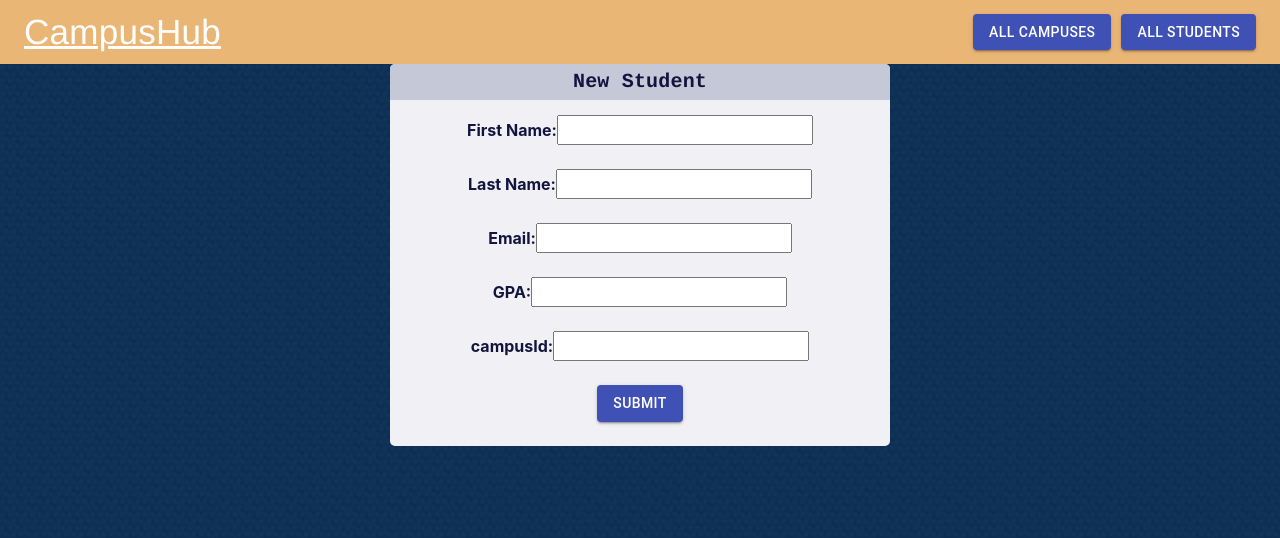
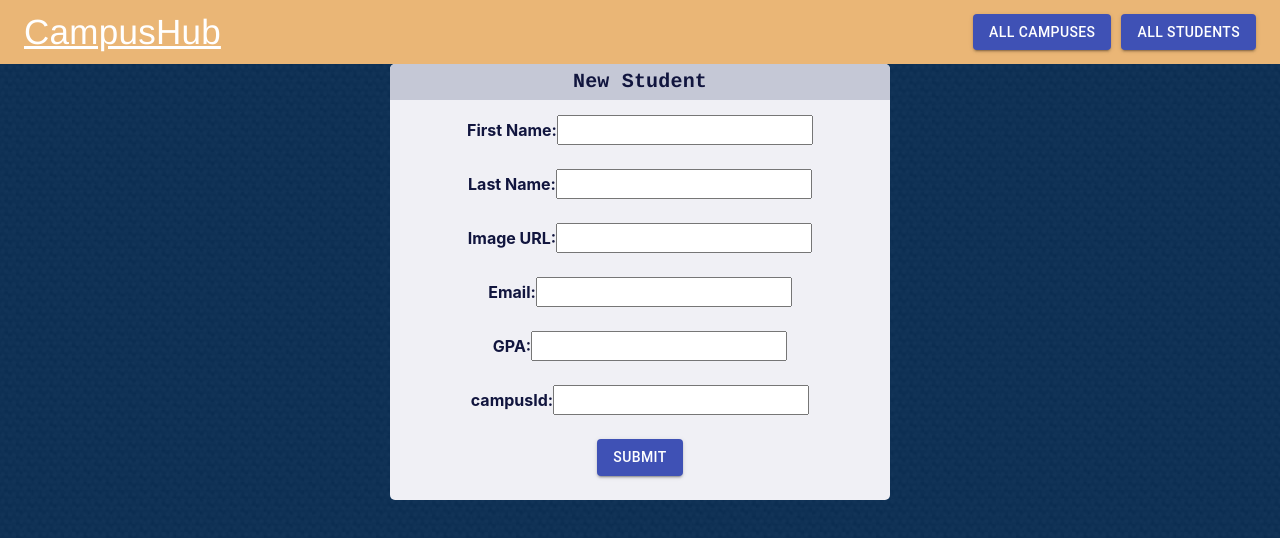
Before and after one commit to AJ4241/FinalProject-FrontEnd, a React (Create React App) app: page /newstudent in a window 1280 px wide. Shown: the top 538 px of the page. Built offline with nearby package versions, Linux system fonts and the light colour scheme.

Commit message:
last last commit with the image functionality when adding a new student

```diff
--- a/src/components/containers/NewCampusContainer.js
+++ b/src/components/containers/NewCampusContainer.js
@@ -11,6 +11,7 @@ class NewCampusContainer extends Component {
     this.state = {
       name: "",
       address: "",
+      imageUrl: "",
       description: "",
       redirect: false,
       redirectId: null,
@@ -29,6 +30,7 @@ class NewCampusContainer extends Component {
     let campus = {
       name: this.state.name,
       address: this.state.address,
+      imageUrl: this.state.imageUrl,
       description: this.state.description,
     };
 
@@ -38,6 +40,7 @@ class NewCampusContainer extends Component {
       name: "",
       address: "",
       description: "",
+      imageUrl: "",
       redirect: true,
       redirectId: newCampus.id,
     });
--- a/src/components/containers/NewStudentContainer.js
+++ b/src/components/containers/NewStudentContainer.js
@@ -12,6 +12,7 @@ class NewStudentContainer extends Component {
       firstname: "",
       lastname: "",
       email: "",
+      imageUrl: "",
       gpa: 0,
       campusId: null,
       redirect: false,
@@ -32,6 +33,7 @@ class NewStudentContainer extends Component {
       firstname: this.state.firstname,
       lastname: this.state.lastname,
       email: this.state.email,
+      imageUrl: this.state.imageUrl,
       gpa: this.state.gpa,
       campusId: this.state.campusId,
     };
@@ -42,6 +44,7 @@ class NewStudentContainer extends Component {
       firstname: "",
       lastname: "",
       email: "",
+      imageUrl: "",
       gpa: 0,
       campusId: null,
       redirect: true,
--- a/src/components/views/NewCampusView.js
+++ b/src/components/views/NewCampusView.js
@@ -98,6 +98,15 @@ const NewCampusView = (props) => {
           <br />
           <br />
 
+          <label style={{ color: "#11153e", fontWeight: "bold" }}>Image URL: </label>
+          <input
+            type="text"
+            name="imageUrl"
+            onChange={(e) => handleChange(e)}
+          />
+          <br />
+          <br />
+
           <label style={{ color: "#11153e", fontWeight: "bold" }}>
             Address:{" "}
           </label>
--- a/src/components/views/NewStudentView.js
+++ b/src/components/views/NewStudentView.js
@@ -105,6 +105,17 @@ const NewStudentView = (props) => {
           <br />
 
           <label style={{ color: "#11153e", fontWeight: "bold" }}>
+            Image URL:{" "}
+          </label>
+          <input
+            type="text"
+            name="imageUrl"
+            onChange={(e) => handleChange(e)}
+          />
+          <br />
+          <br />
+
+          <label style={{ color: "#11153e", fontWeight: "bold" }}>
             Email:{" "}
           </label>
           <input
```
